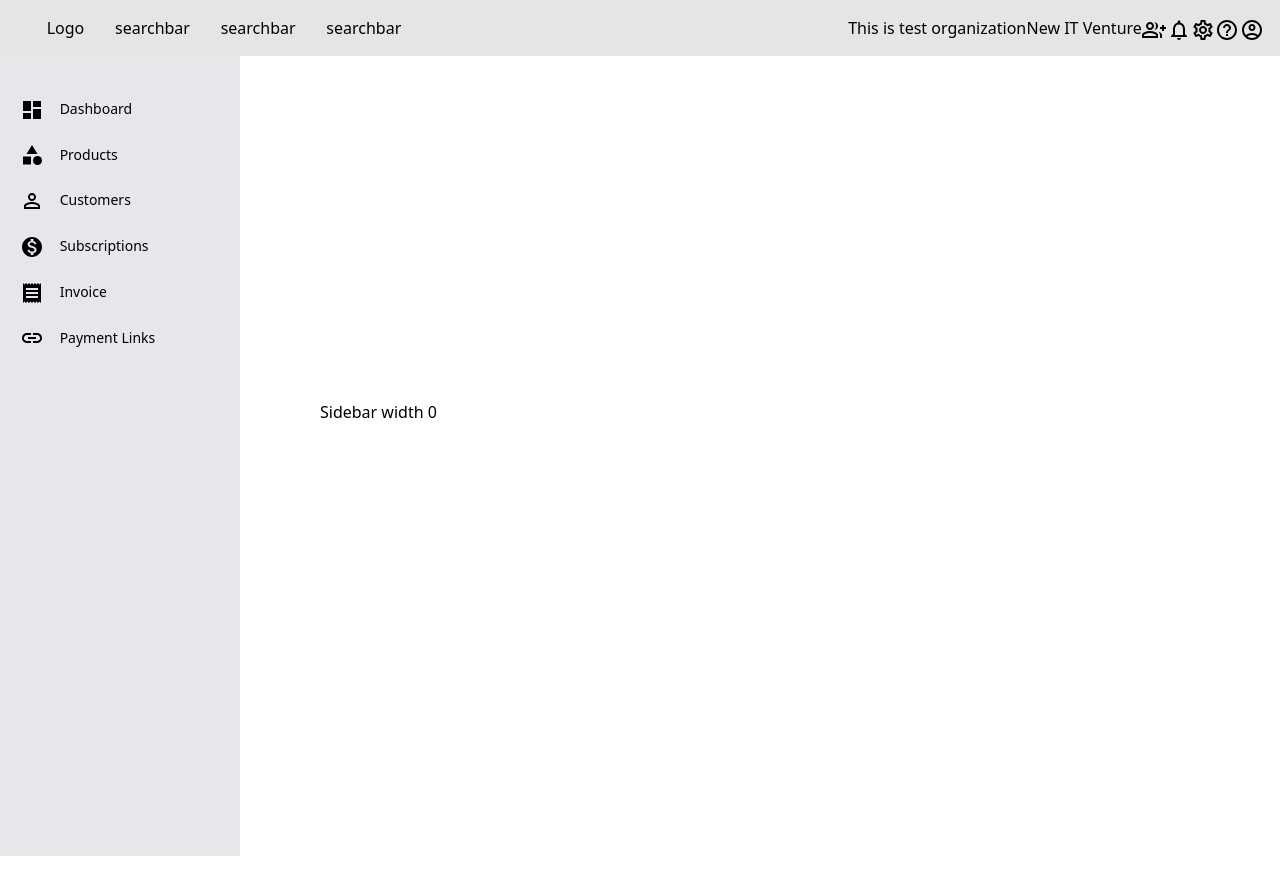
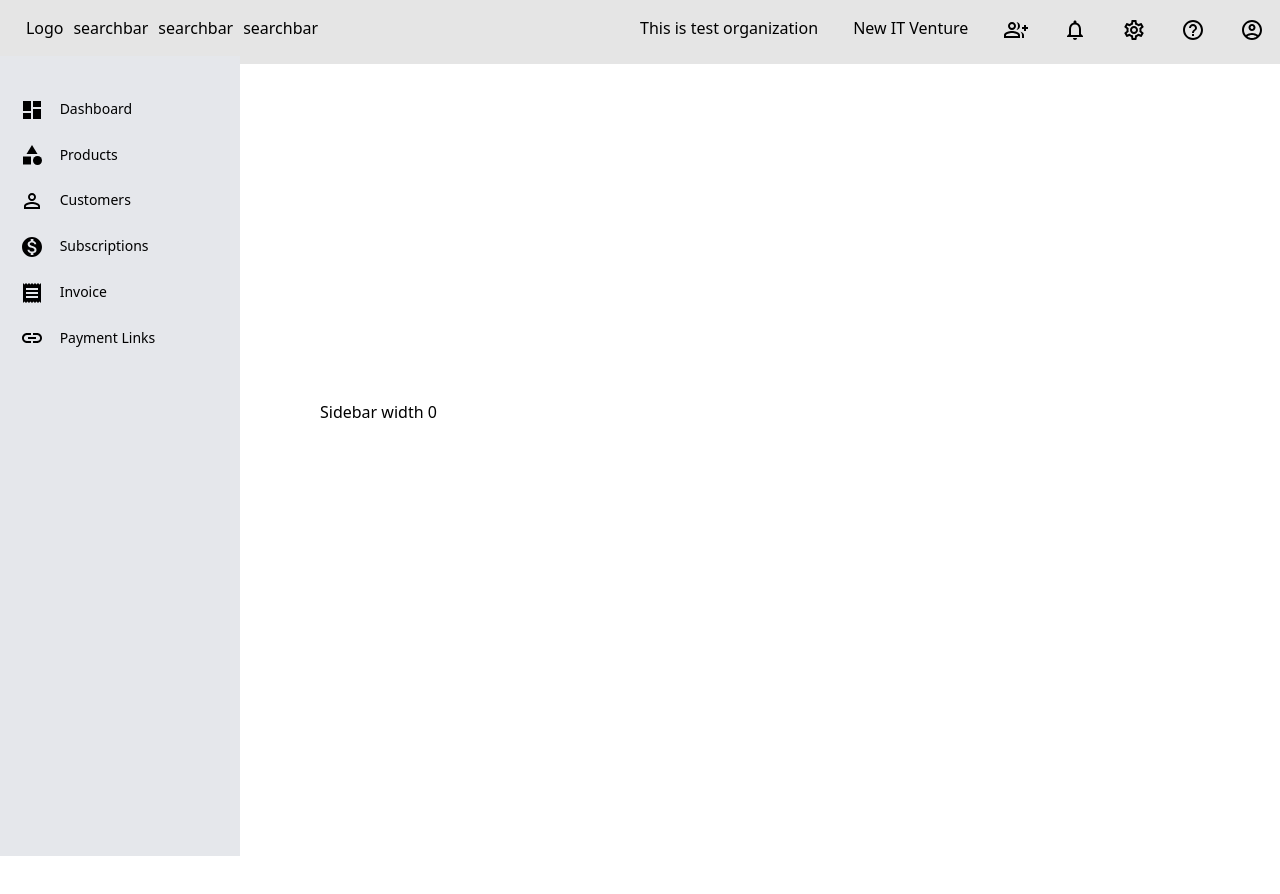
Before and after one commit to susantp/thamelui, a Next.js app: page / in a window 1280 px wide. Shown: the top 894 px of the page. Built offline with nearby package versions, Linux system fonts and the light colour scheme.

Commit message:
conent offset

```diff
--- a/components/common/Navbar.jsx
+++ b/components/common/Navbar.jsx
@@ -16,8 +16,8 @@ export default function Navbar() {
   }
   return (
     <>
-      <nav className=' flex flex-row justify-between flex-wrap gap-y-3  p-4 w-full h-14 bg-neutral-200 fixed top-0' >
-        <div className="basis-1/3 flex flex-row justify-evenly flex-wrap  gap-y-3">
+      <nav className=' flex flex-row justify-between flex-wrap p-4 w-full h-16 bg-neutral-200 fixed top-0' >
+        <div className="basis-1/4 flex flex-row justify-evenly flex-wrap  gap-y-3">
 
           <div><p>Logo</p></div>
           <div><p>searchbar</p></div>
@@ -27,9 +27,9 @@ export default function Navbar() {
         </div>
 
 
-        <div className='flex flex-row justify-around basis-1/3  ' >
-          <p className='text-1xl font-normal ' >This is test organization</p>
-          <p className='text-1xl font-normal ' >New IT Venture</p>
+        <div className='flex flex-row justify-between basis-2/4 ' >
+          <div className='text-1xl font-normal ' >This is test organization</div>
+          <div className='text-1xl font-normal ' >New IT Venture</div>
           <div>
             <GroupAddIcon className='cursor-pointer' onClick={onDisplay} />
           </div>
--- a/components/common/Sidebar.jsx
+++ b/components/common/Sidebar.jsx
@@ -15,8 +15,8 @@ export default function Sidebar ({ doUpdateSideBarWidth }) {
   useEffect(() => {
     function listenResize () {
       setWindowViewPort(window.innerWidth)
-      setSidebarWidth(window.innerWidth)
-      // setSidebarWidth(sideBarRef.current.offsetWidth)
+      // setSidebarWidth(window.innerWidth)
+      setSidebarWidth(sideBarRef.current.offsetWidth)
     }
 
     window.addEventListener('resize', listenResize)
```
